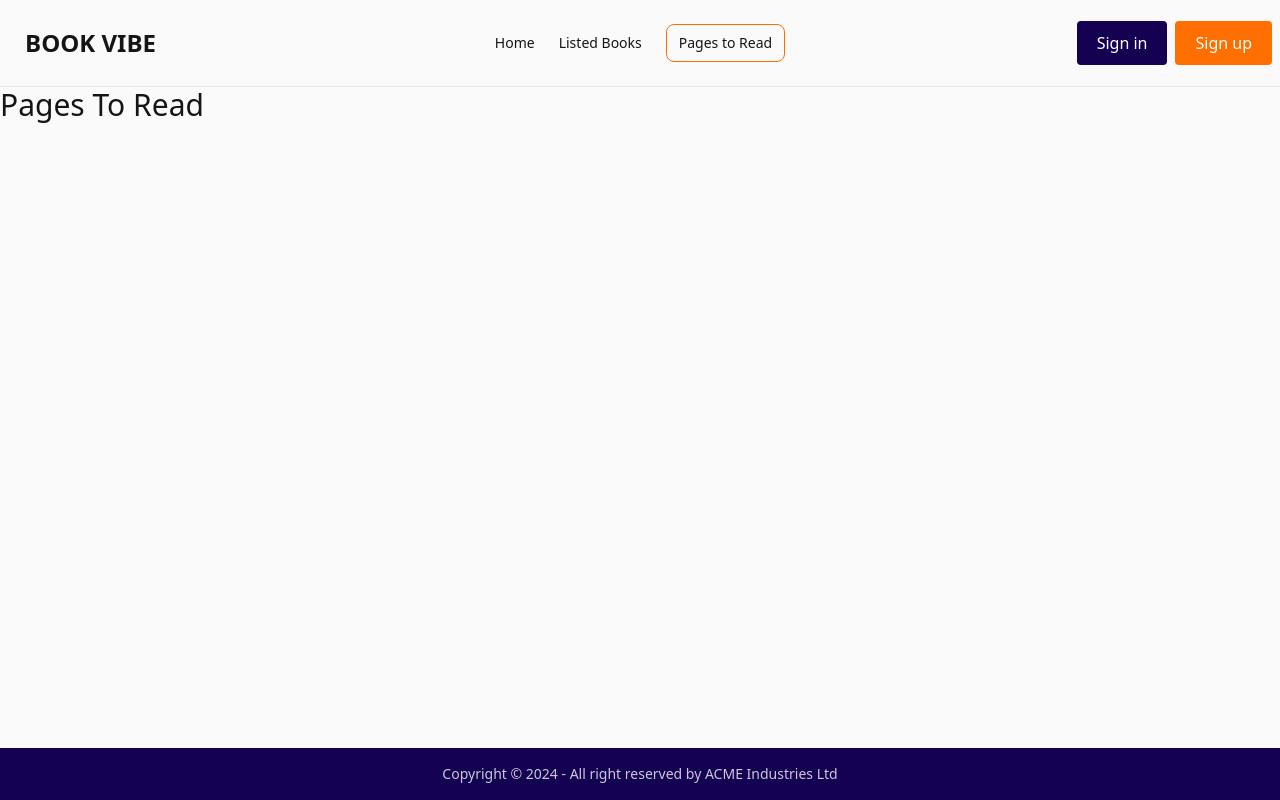
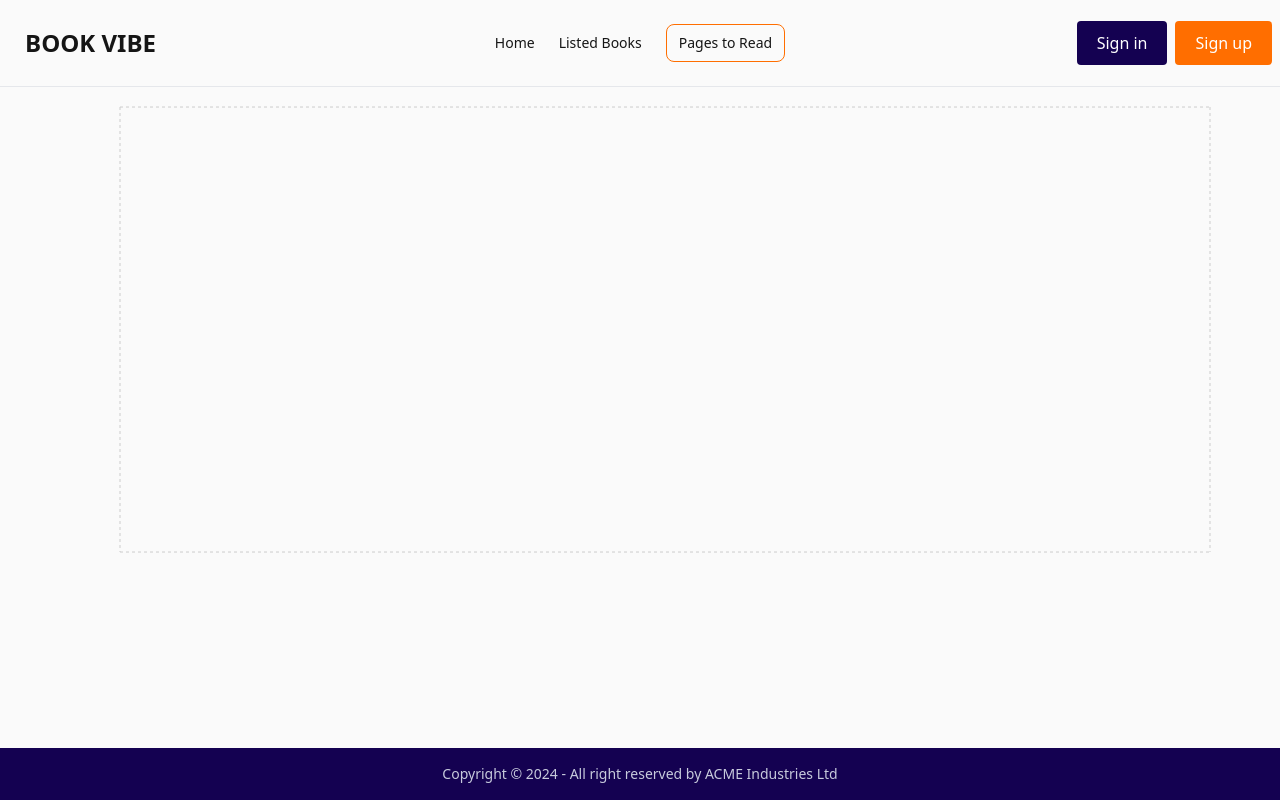
Before and after one commit to amir2601/Book-Vibe, a React (Vite) app: page /pages-to-read in a window 1280 px wide. Built offline with nearby package versions, Linux system fonts and the light colour scheme.

Commit message:
chart added done

```diff
--- a/package.json
+++ b/package.json
@@ -18,6 +18,7 @@
     "react-hot-toast": "^2.4.1",
     "react-icons": "^5.3.0",
     "react-router-dom": "^6.27.0",
+    "recharts": "^2.13.0",
     "sort-by": "^1.2.0"
   },
   "devDependencies": {
--- a/src/Pages/BookDetails.jsx
+++ b/src/Pages/BookDetails.jsx
@@ -1,7 +1,7 @@
 import { useEffect, useState } from "react";
 import { useParams } from "react-router-dom";
 import Loading from './../Components/Loading';
-import { saveToLocalStorage, getFromLocalStorage } from "../Utils/LocalStorage";
+import { saveToLocalStorage, getFromLocalStorage, removeFromLocalStorage } from "../Utils/LocalStorage";
 import toast from "react-hot-toast";
 
 const BookDetails = () => {
@@ -31,12 +31,19 @@
 
     const handleSetToLocalStorage = (bk, name) => {
         const storedReadsBooks = getFromLocalStorage('reads');
+        const storedWishlistBooks = getFromLocalStorage('wishlist');
 
         if (name === 'wishlist') {
             const isExists = storedReadsBooks.find(book => book.bookId === bk.bookId);
 
             if (isExists) {
                 return toast.error('Already read this book!');
+            }
+        } else if (name === 'reads') {
+            const isExists = storedWishlistBooks.find(book => book.bookId === bk.bookId);
+
+            if (isExists) {
+                removeFromLocalStorage(bk.bookId, 'wishlist')
             }
         }
 
--- a/src/Pages/PagesToRead.jsx
+++ b/src/Pages/PagesToRead.jsx
@@ -1,7 +1,52 @@
+import { useEffect, useState } from 'react';
+import { BarChart, Bar, Cell, XAxis, YAxis, CartesianGrid } from 'recharts';
+import { getFromLocalStorage } from '../Utils/LocalStorage';
+
+const colors = ['#0088FE', '#00C49F', '#FFBB28', '#FF8042', 'red', 'pink'];
+
+const getPath = (x, y, width, height) => {
+    return `M${x},${y + height}C${x + width / 3},${y + height} ${x + width / 2},${y + height / 3}
+  ${x + width / 2}, ${y}
+  C${x + width / 2},${y + height / 3} ${x + (2 * width) / 3},${y + height} ${x + width}, ${y + height}
+  Z`;
+};
+
+const TriangleBar = (props) => {
+    const { fill, x, y, width, height } = props;
+
+    return <path d={getPath(x, y, width, height)} stroke="none" fill={fill} />;
+};
+
 const PagesToRead = () => {
+    const [readsBooks, setReadsBooks] = useState([]);
+
+    useEffect(() => {
+        const storedBooks = getFromLocalStorage('reads');
+        setReadsBooks(storedBooks);
+    }, []);
+
     return (
-        <div>
-            <h1 className="text-3xl">Pages To Read</h1>
+        <div className='flex justify-center items-center'>
+            <BarChart
+                width={1200}
+                height={500}
+                data={readsBooks}
+                margin={{
+                    top: 20,
+                    right: 30,
+                    left: 20,
+                    bottom: 5,
+                }}
+            >
+                <CartesianGrid strokeDasharray="3 3" />
+                <XAxis dataKey="bookName" />
+                <YAxis />
+                <Bar dataKey="totalPages" fill="#8884d8" shape={<TriangleBar />} label={{ position: 'top' }}>
+                    {readsBooks.map((book, index) => (
+                        <Cell key={book.bookId} fill={colors[index % 20]} />
+                    ))}
+                </Bar>
+            </BarChart>
         </div>
     );
 };
```
Also changed, not shown: 1 other file (tests, documents, lock files or other folders).
